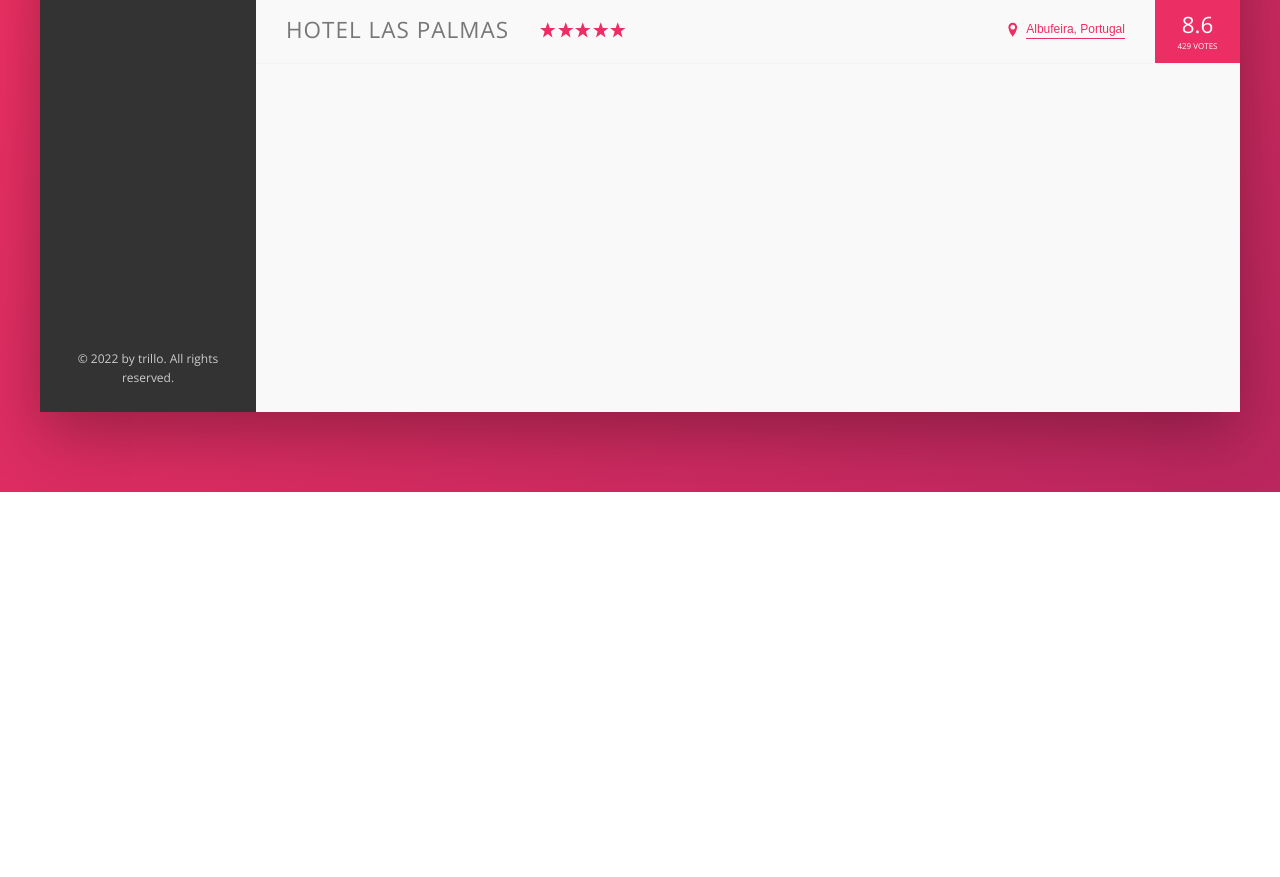
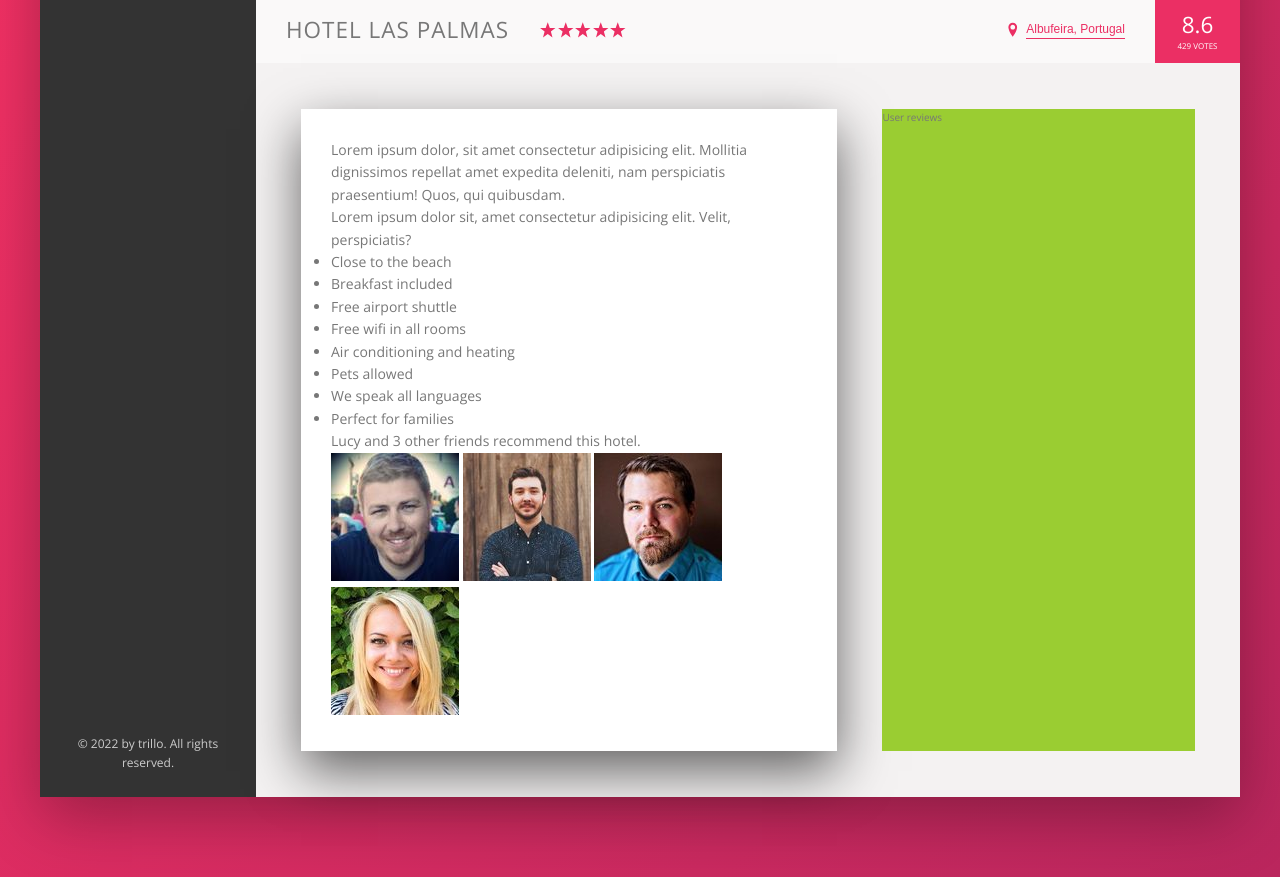
Before and after one commit to becasualle/trillo, a website: page index.html in a window 1280 px wide. Shown: the part 538-1415 px from the top of the page. Before the commit the page ends 1030 px from the top, so only its background shows below. Drawn offline with nearby package versions, Linux system fonts and the light colour scheme.

Commit message:
Building the description — layout and description content

```diff
--- a/index.html
+++ b/index.html
@@ -134,6 +134,57 @@
               <div class="overview__rating-count">429 votes</div>
             </div>
           </div>
+          <div class="detail">
+            <div class="description">
+              <p class="paragraph">
+                Lorem ipsum dolor, sit amet consectetur adipisicing elit.
+                Mollitia dignissimos repellat amet expedita deleniti, nam
+                perspiciatis praesentium! Quos, qui quibusdam.
+              </p>
+              <p class="paragraph">
+                Lorem ipsum dolor sit, amet consectetur adipisicing elit. Velit,
+                perspiciatis?
+              </p>
+              <ul class="list">
+                <li class="list__item">Close to the beach</li>
+                <li class="list__item">Breakfast included</li>
+                <li class="list__item">Free airport shuttle</li>
+                <li class="list__item">Free wifi in all rooms</li>
+                <li class="list__item">Air conditioning and heating</li>
+                <li class="list__item">Pets allowed</li>
+                <li class="list__item">We speak all languages</li>
+                <li class="list__item">Perfect for families</li>
+              </ul>
+              <div class="recommend">
+                <p class="recommend__count">
+                  Lucy and 3 other friends recommend this hotel.
+                </p>
+                <div class="recommend__friends">
+                  <img
+                    src="img/user-3.jpg"
+                    alt="Friend 3"
+                    class="recommend__photo"
+                  />
+                  <img
+                    src="img/user-4.jpg"
+                    alt="Friend 4"
+                    class="recommend__photo"
+                  />
+                  <img
+                    src="img/user-5.jpg"
+                    alt="Friend 5"
+                    class="recommend__photo"
+                  />
+                  <img
+                    src="img/user-6.jpg"
+                    alt="Friend 6"
+                    class="recommend__photo"
+                  />
+                </div>
+              </div>
+            </div>
+            <div class="user-reviews">User reviews</div>
+          </div>
         </main>
       </div>
     </div>
--- a/sass/_base.scss
+++ b/sass/_base.scss
@@ -14,6 +14,9 @@
   --color-grey-dark-3: #999;
 
   --shadow-dark: 0 2rem 6rem rgba(0, 0, 0, 0.3);
+  --shadow-light: 0 2rem 5rem rgba(0, 0, 0, 0.6);
+
+  --line: 1px solid var(--color-grey-light-2);
 }
 
 * {
--- a/sass/_components.scss
+++ b/sass/_components.scss
@@ -194,7 +194,7 @@
 .overview {
   display: flex;
   align-items: center;
-  border-bottom: 1px solid var(--color-grey-light-2);
+  border-bottom: var(--line);
 
   &__heading {
     font-size: 2.25rem;
--- a/sass/_layout.scss
+++ b/sass/_layout.scss
@@ -11,7 +11,7 @@
   font-size: 1.4rem;
   height: 7rem;
   background-color: #fff;
-  border-bottom: 1px solid var(--color-grey-light-2);
+  border-bottom: var(--line);
   display: flex;
   justify-content: space-between;
   align-items: center;
@@ -31,5 +31,25 @@
 
 .hotel-view {
   flex: 1; //grow as much as it can (occupy all available space)
-  height: 80rem;
 }
+
+.detail {
+  display: flex;
+  padding: 4.5rem;
+  background-color: var(--color-grey-light-2);
+  border-bottom: var(--line);
+}
+
+.description {
+  font-size: 1.4rem;
+  background-color: #fff;
+  box-shadow: var(--shadow-light);
+  padding: 3rem;
+  flex: 0 0 60%;
+  margin-right: 4.5rem;
+}
+
+.user-reviews {
+  background-color: yellowgreen;
+  flex: 1;
+}
```
Also changed, not shown: css/style.css.
